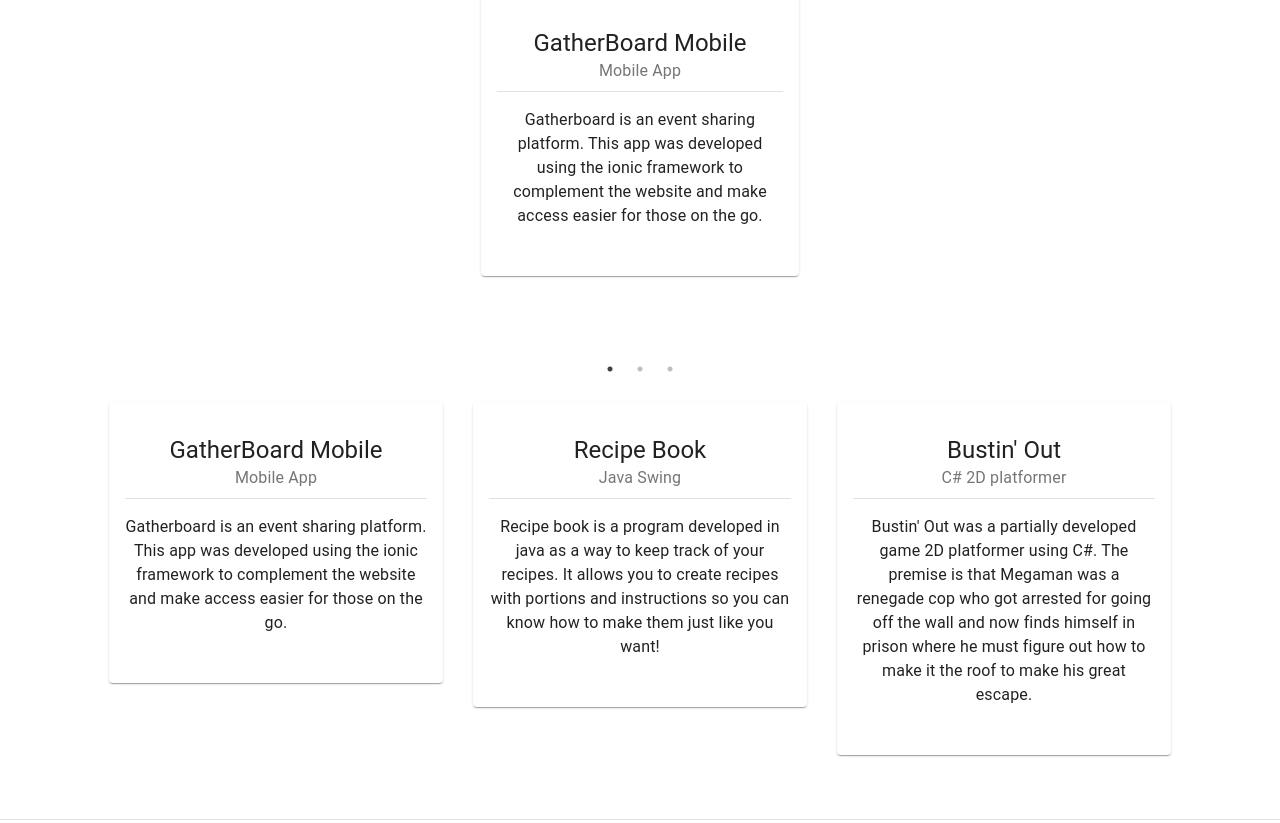
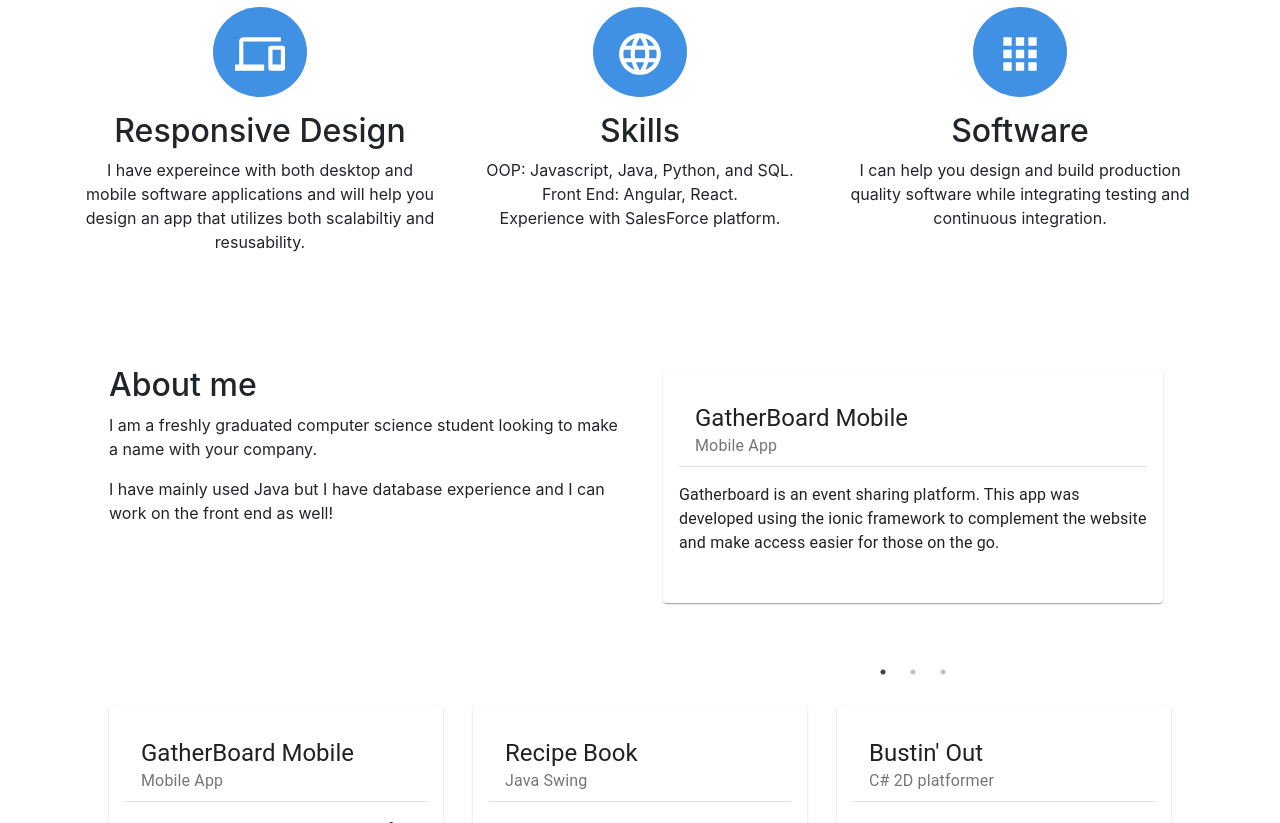
Before and after one commit to PhillipPeterson/phillpeterson.com, a React (Create React App) app: page / in a window 1280 px wide. Shown: the part 557-1380 px from the top of the page. Built offline with nearby package versions, Linux system fonts and the light colour scheme.

Commit message:
removed centering from card, added about spot next to slider

```diff
--- a/src/App.js
+++ b/src/App.js
@@ -5,6 +5,7 @@
 import Skills from './components/Skills';
 import Header from './components/Header';
 import PortfolioLayout from './components/PortfolioLayout';
+import About from './components/About';
 
 const App = () => (
 	<Fragment>
@@ -13,22 +14,26 @@
 			<Header />
 		</div>
 
-		<main className="pt-5 center">
+		<Skills />
+
+		<main className="pt-5 ">
 
 			<Container className="pb-5">
 				<Row className="px-4 position-relative">
-					<Col xs={4} sm={4} md={4} />
-					<Col md={4} className="pb-6">
+					<Col md={6} className="pb-6" >
+						<About />
+					</Col>
+					<Col md={6} className="pb-6">
 						<PortfolioSlider />
 					</Col>
-					<Col xs={4} sm={4} md={4} />
+
 				</Row>
 
 			</Container>
 
 		</main>
 		<PortfolioLayout />
-		<Skills />
+
 
 		<div className="parallax" id="par2">
 			<Footer />
--- /dev/null
+++ b/src/components/About.js
@@ -0,0 +1,22 @@
+import React from 'react';
+
+
+class About extends React.Component {
+
+    render() {
+
+        return (
+
+            <div>
+                <h2>About me</h2>
+                <p>I am a freshly graduated computer science student looking to make a name with your company.</p>
+                <p>I have mainly used Java but I have database experience and I can work on the front end as well!</p>
+
+            </div>
+
+        );
+    }
+
+}
+
+export default About;
--- a/src/components/Card.js
+++ b/src/components/Card.js
@@ -1,6 +1,8 @@
 import React, { Fragment } from 'react';
 
 import { Card, CardContent, CardHeader, Typography } from '@material-ui/core';
+
+
 
 class PortfolioCard extends React.Component {
 
@@ -11,12 +13,9 @@
 		return (
 			<Fragment >
 
-				<Card >
-
-
-
+				<Card>
 					<CardContent>
-					<CardHeader title={title} subheader={sub} className="h3 mb-3 pb-2 font-weight-bold border-bottom" />
+						<CardHeader title={title} subheader={sub} className="h3 mb-3 pb-2 border-bottom" />
 						<Typography className=" mb-4" style={{ }}>
 							{text}
 						</Typography>
--- a/src/components/PortfolioLayout.js
+++ b/src/components/PortfolioLayout.js
@@ -12,13 +12,13 @@
 
 			<Container className="pb-5">
 				<Row className="px-4 position-relative">
-					<Col className="center pb-3" md={4} >
+					<Col className="pb-3" md={4} >
 						<PortfolioCard data={data["0"]} />
 					</Col>
-					<Col className="center pb-3" md={4} >
+					<Col className="pb-3" md={4} >
 						<PortfolioCard data={data["1"]} />
 					</Col>
-					<Col className="center pb-3" md={4} >
+					<Col className="pb-3" md={4} >
 						<PortfolioCard data={data["2"]} />
 					</Col>
 				</Row>
--- a/src/components/Skills.js
+++ b/src/components/Skills.js
@@ -45,9 +45,9 @@
                             </span>
                             <h2>Skills</h2>
                             <p>
-                                I develop with Javascript, Java, Python, and SQL.<br />
-                                I have experience with Angular, React, and Ionic.<br />
-                                Let me design your Salesforce platform.
+                                OOP: Javascript, Java, Python, and SQL.<br />
+                                Front End: Angular, React.<br />
+                                Experience with SalesForce platform.
                             </p>
                         </Col>
 
```
